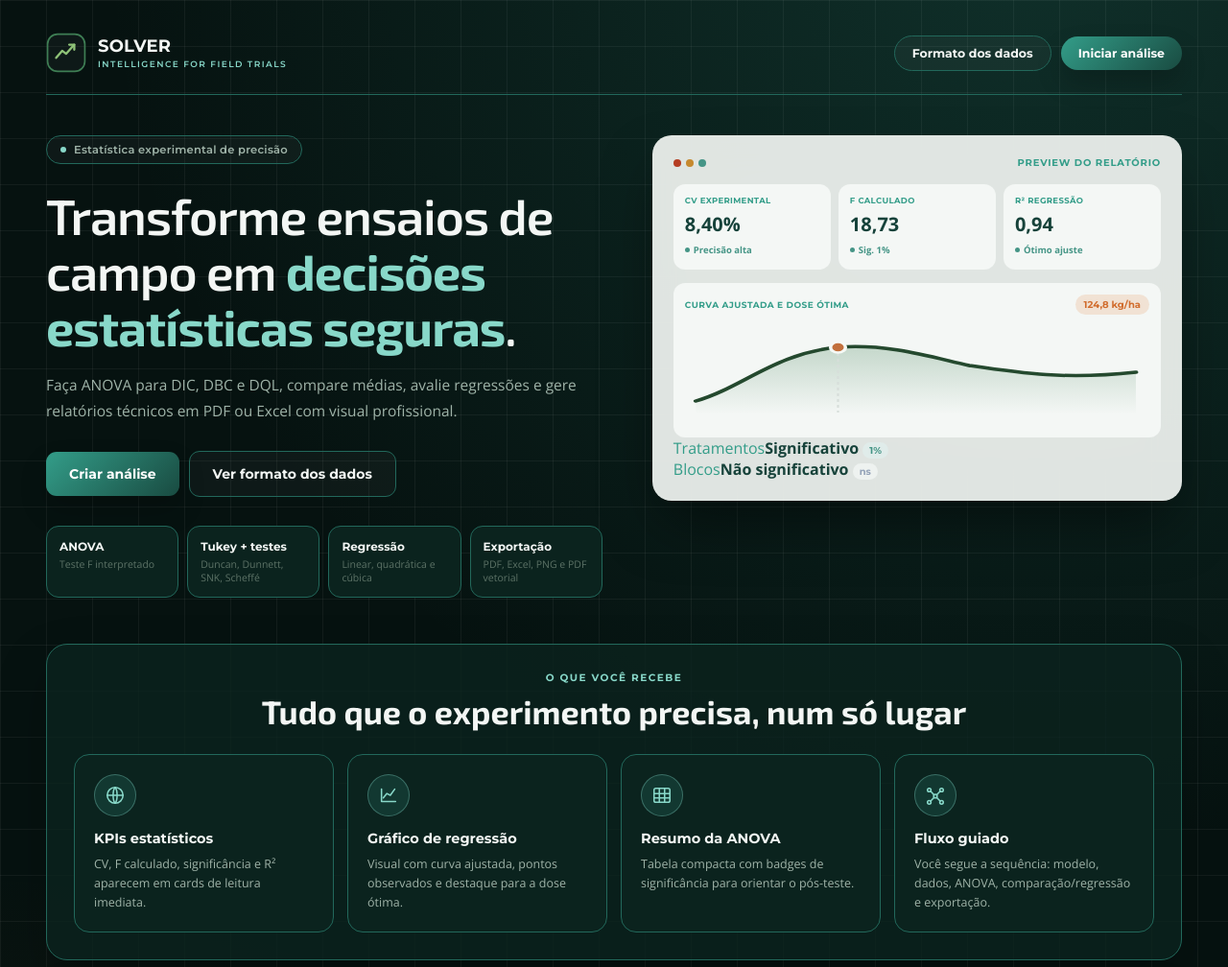
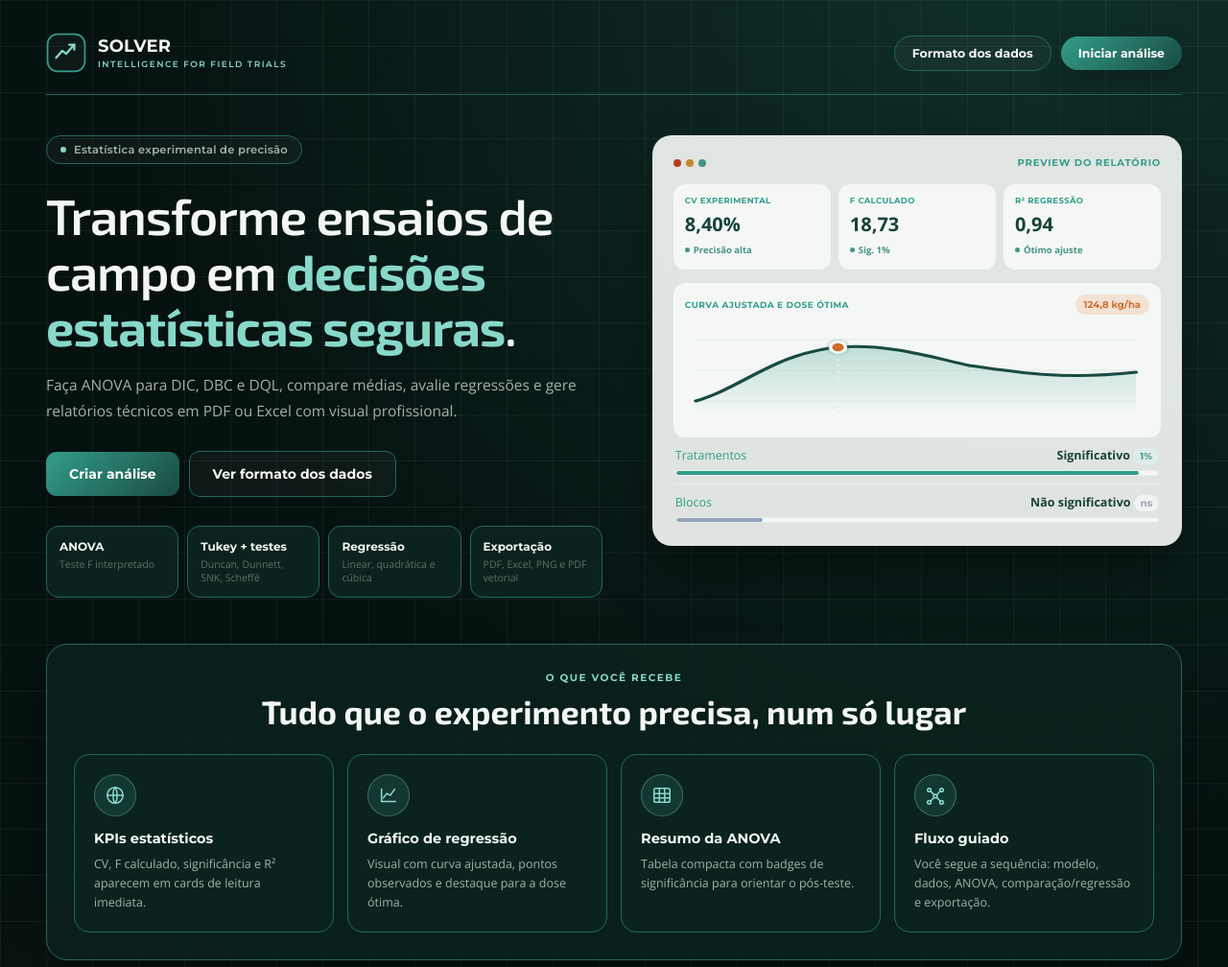
Before and after one commit to solverestatistica-brazil/solver-estatistica, a plain HTML site: page frontend/index.html in a window 1280 px wide. Shown: the top 1008 px of the page at 96% size. Drawn offline with nearby package versions, Linux system fonts and the light colour scheme; no server answers.

Commit message:
Atualiza cores do logo e redesenha preview card da capa

```diff
--- a/frontend/index.html
+++ b/frontend/index.html
@@ -15,9 +15,9 @@
 <nav class="nav">
 <a class="logo-group" href="#top" id="logoHome" aria-label="Solver Estatística">
 <svg width="42" height="42" viewBox="0 0 40 40" fill="none" xmlns="http://www.w3.org/2000/svg" aria-hidden="true">
-<rect x="1.5" y="1.5" width="37" height="37" rx="10" fill="rgba(255,255,255,0.03)" stroke="#3E7E54" stroke-width="1.6"/>
-<polyline points="10,25 16,18 20,21 28,12" stroke="#8FC378" stroke-width="2.2" stroke-linecap="round" stroke-linejoin="round" fill="none"/>
-<polyline points="23,12 28,12 28,17" stroke="#8FC378" stroke-width="2.2" stroke-linecap="round" stroke-linejoin="round" fill="none"/>
+<rect x="1.5" y="1.5" width="37" height="37" rx="10" fill="rgba(255,255,255,0.03)" style="stroke:var(--brand)" stroke-width="1.6"/>
+<polyline points="10,25 16,18 20,21 28,12" style="stroke:var(--brand-bright)" stroke-width="2.2" stroke-linecap="round" stroke-linejoin="round" fill="none"/>
+<polyline points="23,12 28,12 28,17" style="stroke:var(--brand-bright)" stroke-width="2.2" stroke-linecap="round" stroke-linejoin="round" fill="none"/>
 </svg>
 <span>
 <strong>SOLVER</strong>
@@ -61,16 +61,26 @@
 <div class="chart-placeholder">
 <div class="chart-title"><span>Curva ajustada e dose ótima</span><b id="previewDose">124,8 kg/ha</b></div>
 <svg width="100%" height="105" viewBox="0 0 340 105" preserveAspectRatio="none" xmlns="http://www.w3.org/2000/svg">
-<defs><linearGradient id="areaFillSolver" x1="0" y1="0" x2="0" y2="1"><stop offset="0%" stop-color="#3E7E54" stop-opacity="0.26"/><stop offset="100%" stop-color="#3E7E54" stop-opacity="0"/></linearGradient></defs>
+<defs><linearGradient id="areaFillSolver" x1="0" y1="0" x2="0" y2="1"><stop offset="0%" style="stop-color:var(--brand)" stop-opacity="0.28"/><stop offset="100%" style="stop-color:var(--brand)" stop-opacity="0"/></linearGradient></defs>
+<line x1="8" y1="20" x2="330" y2="20" style="stroke:var(--surface-line)" stroke-width="1"/>
+<line x1="8" y1="52" x2="330" y2="52" style="stroke:var(--surface-line)" stroke-width="1"/>
+<line x1="8" y1="84" x2="330" y2="84" style="stroke:var(--surface-line)" stroke-width="1"/>
 <path d="M8,84 C42,70 66,34 112,28 C150,24 182,39 208,47 C246,55 278,62 330,54 L330,98 L8,98 Z" fill="url(#areaFillSolver)"/>
-<path d="M8,84 C42,70 66,34 112,28 C150,24 182,39 208,47 C246,55 278,62 330,54" fill="none" stroke="#24492E" stroke-width="3.5" stroke-linecap="round" stroke-linejoin="round"/>
-<line x1="112" y1="28" x2="112" y2="96" stroke="#D7DEDA" stroke-width="1.5" stroke-dasharray="3,3"/>
-<circle cx="112" cy="28" r="5.5" fill="#C2703D" stroke="#F6F9F6" stroke-width="2.5"/>
+<path d="M8,84 C42,70 66,34 112,28 C150,24 182,39 208,47 C246,55 278,62 330,54" fill="none" style="stroke:var(--brand-deep)" stroke-width="3" stroke-linecap="round" stroke-linejoin="round"/>
+<line x1="112" y1="28" x2="112" y2="96" style="stroke:var(--surface-line)" stroke-width="1.5" stroke-dasharray="3,3"/>
+<circle cx="112" cy="28" r="9" style="fill:var(--brand)" opacity="0.16"/>
+<circle cx="112" cy="28" r="5.5" style="fill:var(--accent)" stroke="var(--surface)" stroke-width="2.5"/>
 </svg>
 </div>
 <div class="mini-list">
-<div><span>Tratamentos</span><b>Significativo <mark>1%</mark></b></div>
-<div><span>Blocos</span><b>Não significativo <mark class="muted">ns</mark></b></div>
+<div class="mini-list-item">
+<div class="mini-list-top"><span>Tratamentos</span><b>Significativo <mark>1%</mark></b></div>
+<div class="mean-bar-wrap mini"><div class="mean-bar" style="width:96%;background:var(--brand)"></div></div>
+</div>
+<div class="mini-list-item">
+<div class="mini-list-top"><span>Blocos</span><b>Não significativo <mark class="muted">ns</mark></b></div>
+<div class="mean-bar-wrap mini"><div class="mean-bar" style="width:18%;background:var(--neutral)"></div></div>
+</div>
 </div>
 </section>
 </header>
```
